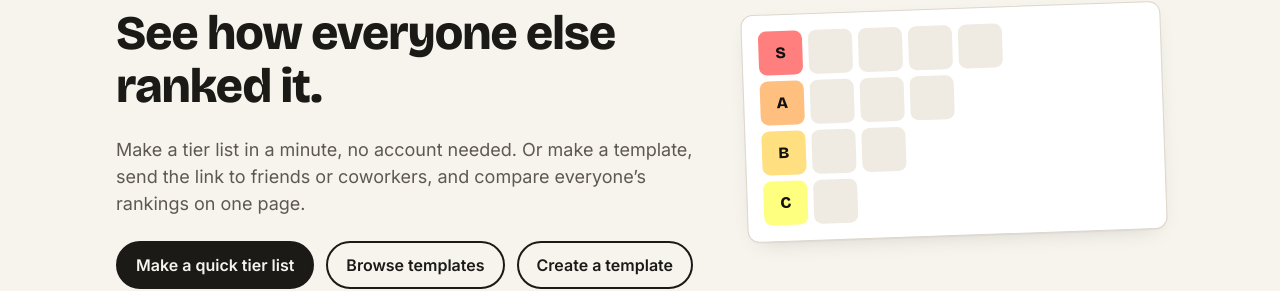
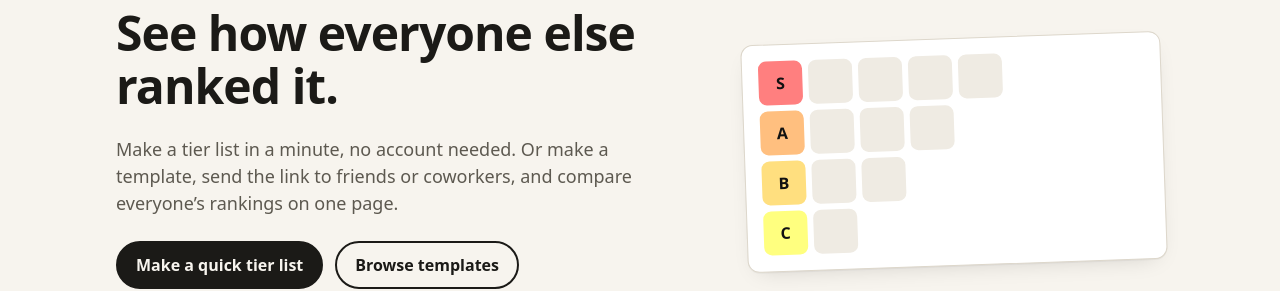
Before and after one commit to Glaxer/Hear-Me-Out, a SvelteKit app: page / in a window 1280 px wide. Shown: the part 167-458 px from the top of the page. Built offline with nearby package versions, Linux system fonts and the light colour scheme; no server answers; the database is empty.

Commit message:
Self-host fonts instead of loading them from Google Fonts

```diff
--- a/package.json
+++ b/package.json
@@ -23,6 +23,8 @@
 		"vite": "^7.1.0"
 	},
 	"dependencies": {
+		"@fontsource-variable/bricolage-grotesque": "^5.3.0",
+		"@fontsource-variable/inter": "^5.3.0",
 		"@supabase/ssr": "^0.12.7",
 		"@supabase/supabase-js": "^2.117.3"
 	}
--- a/src/app.css
+++ b/src/app.css
@@ -18,8 +18,8 @@
 	--radius-small: 8px;
 	--shadow: 0 1px 0 rgba(0, 0, 0, 0.04), 0 8px 24px -12px rgba(0, 0, 0, 0.18);
 
-	--font-display: "Bricolage Grotesque", system-ui, sans-serif;
-	--font-body: "Inter", system-ui, sans-serif;
+	--font-display: "Bricolage Grotesque Variable", system-ui, sans-serif;
+	--font-body: "Inter Variable", system-ui, sans-serif;
 
 	color-scheme: light;
 }
--- a/src/app.html
+++ b/src/app.html
@@ -4,16 +4,6 @@
 		<meta charset="utf-8" />
 		<link rel="icon" href="%sveltekit.assets%/favicon.svg" />
 		<meta name="viewport" content="width=device-width, initial-scale=1" />
-		<link rel="preconnect" href="https://fonts.googleapis.com" />
-		<link
-			rel="preconnect"
-			href="https://fonts.gstatic.com"
-			crossorigin="anonymous"
-		/>
-		<link
-			href="https://fonts.googleapis.com/css2?family=Bricolage+Grotesque:opsz,wght@12..96,500;12..96,800&family=Inter:wght@400;500;600&display=swap"
-			rel="stylesheet"
-		/>
 		%sveltekit.head%
 	</head>
 	<body data-sveltekit-preload-data="hover">
--- a/src/lib/exportImage.ts
+++ b/src/lib/exportImage.ts
@@ -83,8 +83,8 @@
 	inkSoft: "#a9a398"
 };
 
-const DISPLAY = '"Bricolage Grotesque", system-ui, sans-serif';
-const BODY = "Inter, system-ui, sans-serif";
+const DISPLAY = '"Bricolage Grotesque Variable", system-ui, sans-serif';
+const BODY = '"Inter Variable", system-ui, sans-serif';
 
 /** Loads an item picture through fetch, so a failing image becomes a text tile instead of breaking the export. */
 async function loadPicture(path: string | null): Promise<ImageBitmap | null> {
--- a/src/routes/privacy/+page.svelte
+++ b/src/routes/privacy/+page.svelte
@@ -84,10 +84,6 @@
 			EU, covered by its data protection terms.
 		</li>
 		<li>
-			<strong>Google Fonts</strong> serves the site’s fonts, which means Google receives
-			your IP address when a page loads.
-		</li>
-		<li>
 			<strong>Google and Discord</strong> handle the login if you choose “Continue
 			with Google” or “Continue with Discord”, under their own privacy policies. They
 			learn that you logged in to Hear Me Out.
```
Also changed, not shown: src/routes/+layout.svelte (+7 -3 lines), 1 other file (tests, documents, lock files or other folders).
